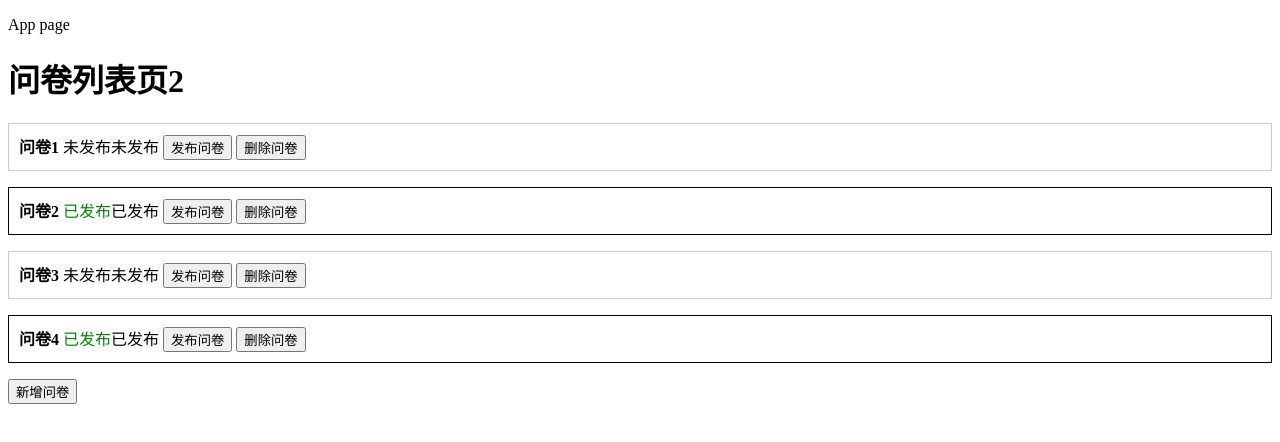
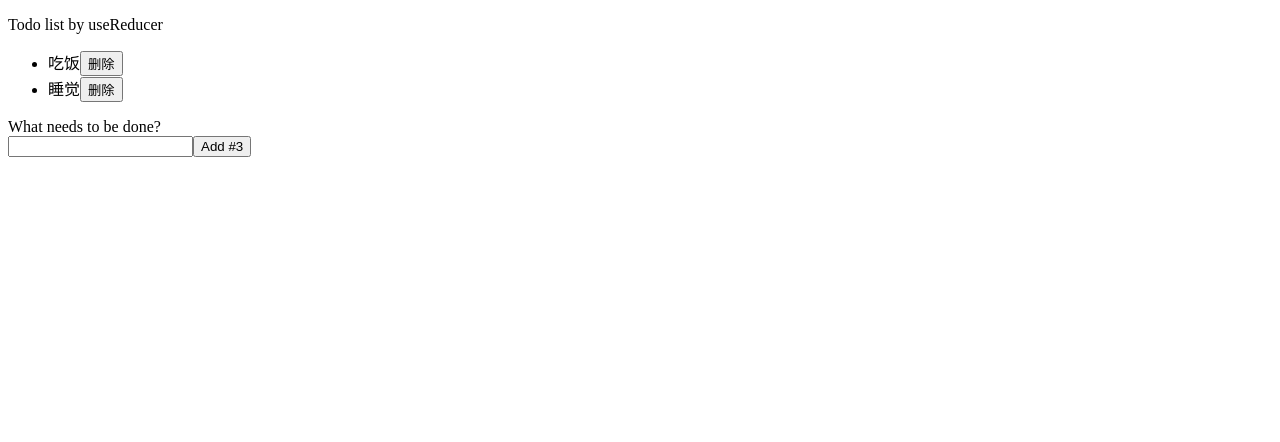
Before and after one commit to squall140/questionnaire, a React (Create React App) app: page / in a window 1280 px wide. Shown: the top 442 px of the page. Built offline with nearby package versions, Linux system fonts and the light colour scheme.

Commit message:
feat:reducer
useReducer, dispatch

```diff
--- a/src/App.tsx
+++ b/src/App.tsx
@@ -1,6 +1,6 @@
 import React from 'react'
 // import StateDemo from './StateDemo'
-import List2 from './List2'
+// import List2 from './List2'
 // import Demo from './ImmerDemo'
 // import CallBackDemo from './UseCallbackDemo'
 // import useTitle from './hooks/useTitle'
@@ -10,6 +10,8 @@ import List2 from './List2'
 // import { useTitle } from 'ahooks'
 // import { useMouse } from 'ahooks'
 // import ClosureTrap from './ClosureTrap'
+// import CountReducer from './CountReducer'
+import TodoReducer from './TodoReducer'
 
 function App() {
   // Custom hooks
@@ -20,13 +22,15 @@ function App() {
 
   return (
     <>
-      <p>App page</p>
+      {/* <p>App page</p> */}
       {/* <p>{loading ? 'Loading...' : info}</p> */}
       {/* <StateDemo /> */}
-      <List2 />
+      {/* <List2 /> */}
       {/* <Demo /> */}
       {/* <CallBackDemo /> */}
       {/* <ClosureTrap /> */}
+      {/* <CountReducer /> */}
+      <TodoReducer />
     </>
   )
 }
--- /dev/null
+++ b/src/CountReducer.tsx
@@ -0,0 +1,31 @@
+import React, { FC, useReducer } from 'react'
+
+type StateType = { count: number }
+type ActionType = { type: string }
+
+const initialState: StateType = { count: 100 }
+
+function reducer(state: StateType, action: ActionType) {
+  switch (action.type) {
+    case 'increment':
+      return { count: state.count + 1 }
+    case 'decrement':
+      return { count: state.count - 1 }
+    default:
+      throw new Error()
+  }
+}
+
+const CountReducer: FC = () => {
+  const [state, dispatch] = useReducer(reducer, initialState)
+
+  return (
+    <>
+      <span>count: {state.count}</span>
+      <button onClick={() => dispatch({ type: 'increment' })}>+</button>
+      <button onClick={() => dispatch({ type: 'decrement' })}>-</button>
+    </>
+  )
+}
+
+export default CountReducer
--- /dev/null
+++ b/src/TodoReducer/InputForm.tsx
@@ -0,0 +1,42 @@
+import React, { FC, ChangeEvent, useState, useReducer, useContext } from 'react'
+import { nanoid } from 'nanoid'
+// import { TodoContext } from './index'
+import reducer from './reducer'
+import initialState from './store'
+
+const InputForm: FC = () => {
+  const [state, dispatch] = useReducer(reducer, initialState)
+  // const { state, dispatch } = useContext(TodoContext)
+
+  // 输入框文字
+  const [text, setText] = useState('')
+  function handleChange(event: ChangeEvent<HTMLInputElement>) {
+    setText(event.target.value)
+  }
+
+  // 新增 todo
+  function handleSubmit(event: ChangeEvent<HTMLFormElement>) {
+    event.preventDefault()
+    if (!text.trim()) return
+
+    const newTodo = {
+      id: nanoid(5),
+      title: text,
+    }
+
+    dispatch({ type: 'add', payload: newTodo })
+
+    setText('')
+  }
+
+  return (
+    <form onSubmit={handleSubmit}>
+      <label htmlFor="new-todo">What needs to be done?</label>
+      <br />
+      <input id="new-todo" onChange={handleChange} value={text} />
+      <button type="submit">Add #{state.length + 1}</button>
+    </form>
+  )
+}
+
+export default InputForm
--- /dev/null
+++ b/src/TodoReducer/List.tsx
@@ -0,0 +1,26 @@
+import React, { FC, useReducer, useContext } from 'react'
+// import { TodoContext } from './index'
+import reducer from './reducer'
+import initialState from './store'
+
+const List: FC = () => {
+  const [state, dispatch] = useReducer(reducer, initialState)
+  // const { state, dispatch } = useContext(TodoContext)
+
+  function del(id: string) {
+    dispatch({ type: 'delete', payload: id })
+  }
+
+  return (
+    <ul>
+      {state.map(todo => (
+        <li key={todo.id}>
+          <span>{todo.title}</span>
+          <button onClick={() => del(todo.id)}>删除</button>
+        </li>
+      ))}
+    </ul>
+  )
+}
+
+export default List
--- /dev/null
+++ b/src/TodoReducer/index.tsx
@@ -0,0 +1,15 @@
+import React, { FC } from 'react'
+import List from './List'
+import InputForm from './InputForm'
+
+const Demo: FC = () => {
+  return (
+    <>
+      <p> Todo list by useReducer </p>
+      <List />
+      <InputForm />
+    </>
+  )
+}
+
+export default Demo
--- /dev/null
+++ b/src/TodoReducer/reducer.ts
@@ -0,0 +1,17 @@
+import { TodoType } from './store'
+
+export type ActionType = {
+  type: string
+  payload?: any // 附加的内容
+}
+
+export default function reducer(state: TodoType[], action: ActionType) {
+  switch (action.type) {
+    case 'add':
+      return state.concat(action.payload) // 返回新的state,不可变数据，不能修改
+    case 'delete':
+      return state.filter(todo => todo.id !== action.payload)
+    default:
+      throw new Error()
+  }
+}
--- /dev/null
+++ b/src/TodoReducer/store.ts
@@ -0,0 +1,13 @@
+import { nanoid } from 'nanoid'
+
+export type TodoType = {
+  id: string
+  title: string
+}
+
+const initialState: TodoType[] = [
+  { id: nanoid(5), title: '吃饭' },
+  { id: nanoid(5), title: '睡觉' },
+]
+
+export default initialState
```
